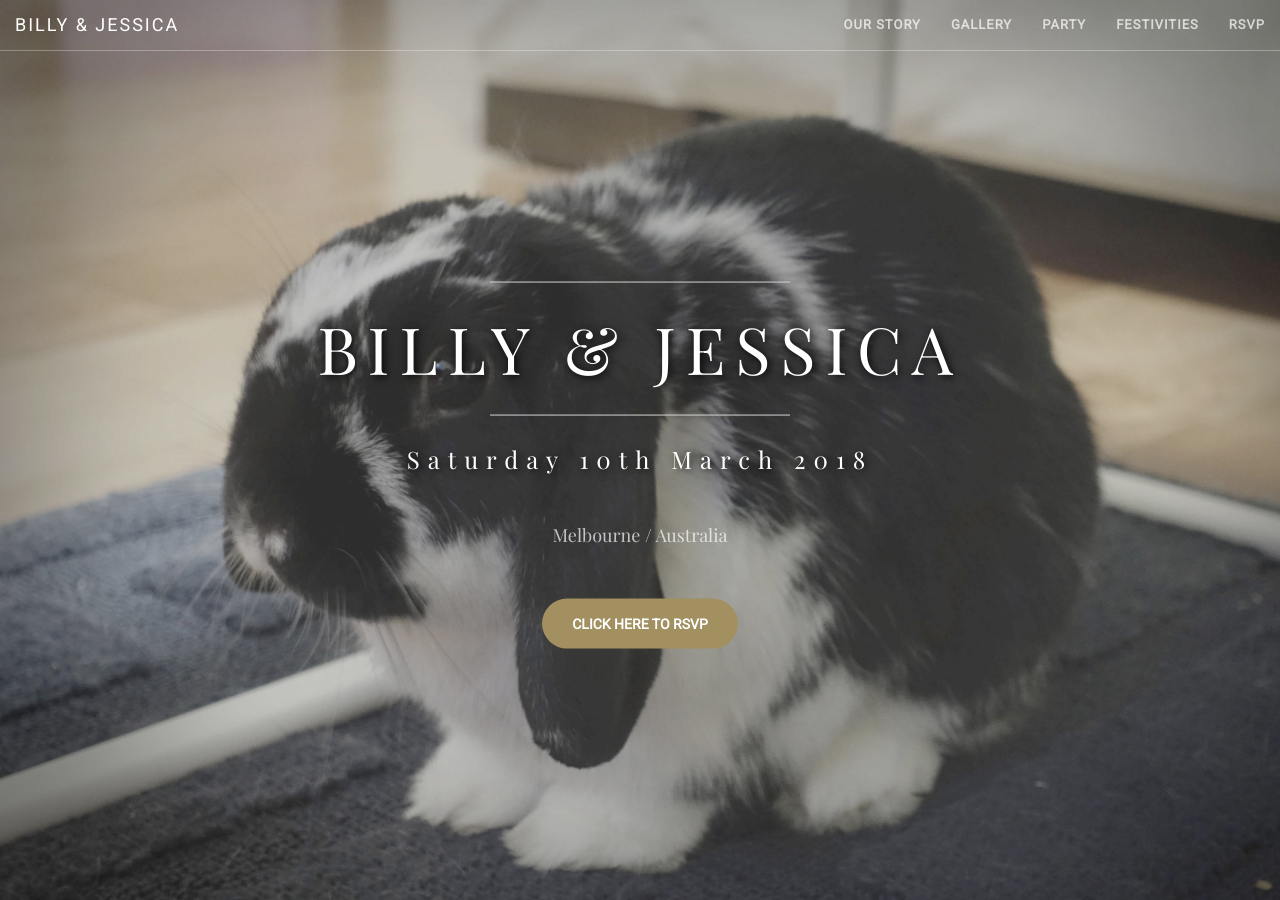
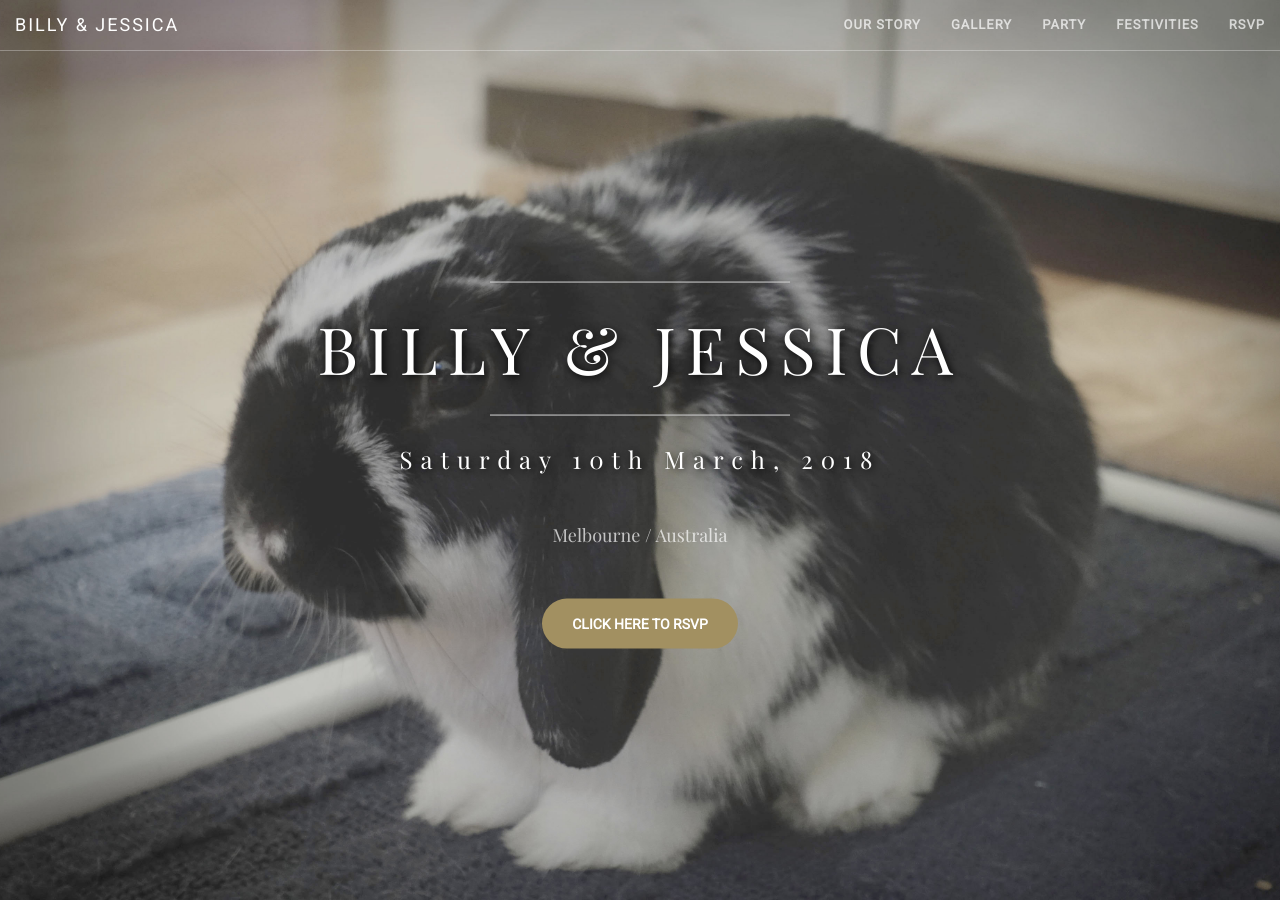
Before and after one commit to notbleh/wed-website, a Jekyll site: the page built from live.html, in a window 1280 px wide and 900 px high. Built offline with Jekyll 4.4.1, drawn with Linux system fonts in a browser that asks for light colours.

Commit message:
Update header.html

```diff
--- a/_includes/header.html
+++ b/_includes/header.html
@@ -4,7 +4,7 @@
             <hr>
             <h1 class="text-shadow">Billy &amp; Jessica</h1>
             <hr>
-            <h2 class="text-shadow">Saturday 10th March 2018</h2>
+            <h2 class="text-shadow">Saturday 10th March, 2018</h2>
             <p>Melbourne / Australia</p>
             <a href="#contactus" class="btn btn-primary btn-xl page-scroll">Click Here to RSVP</a>
         </div>
```
